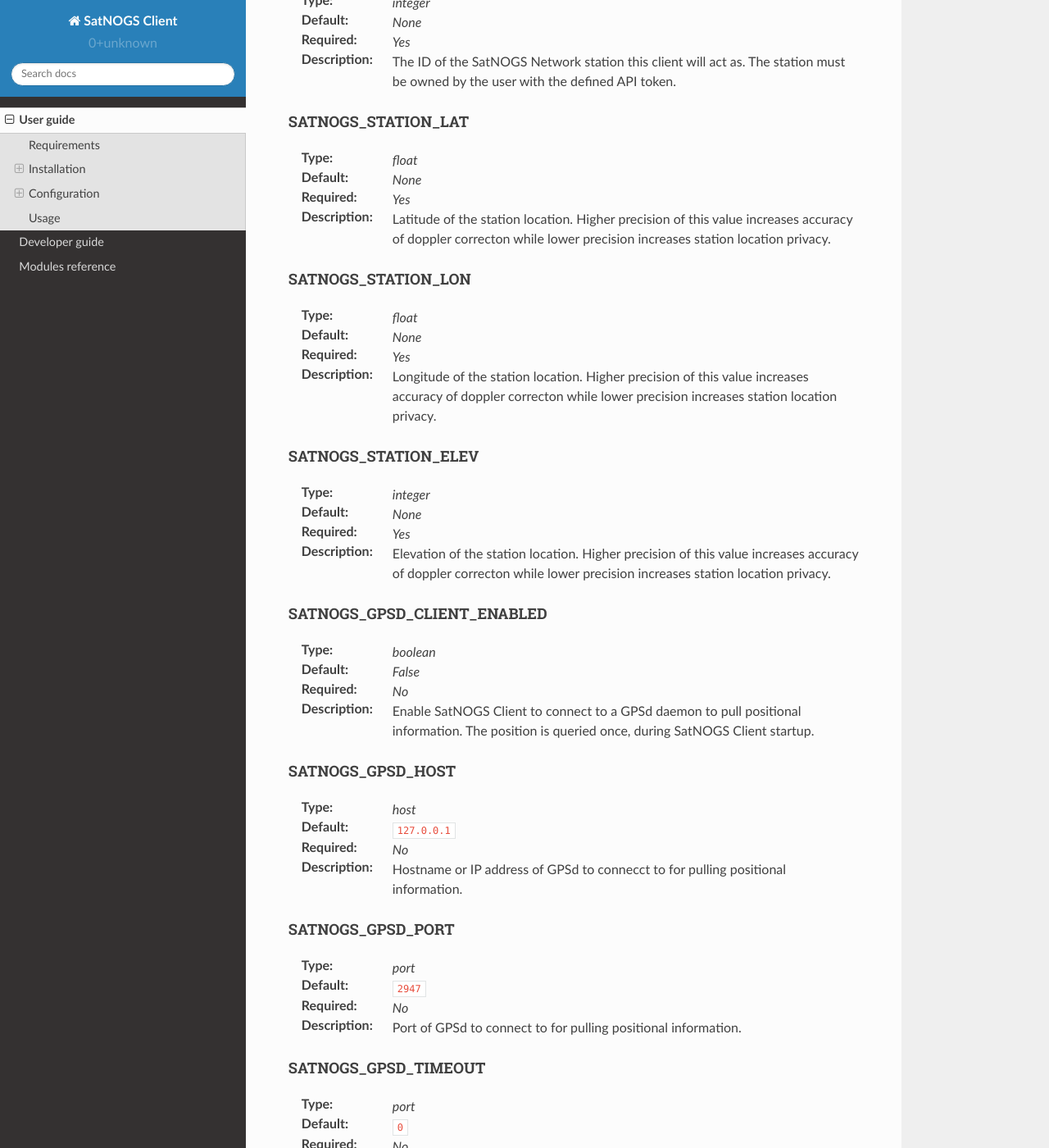
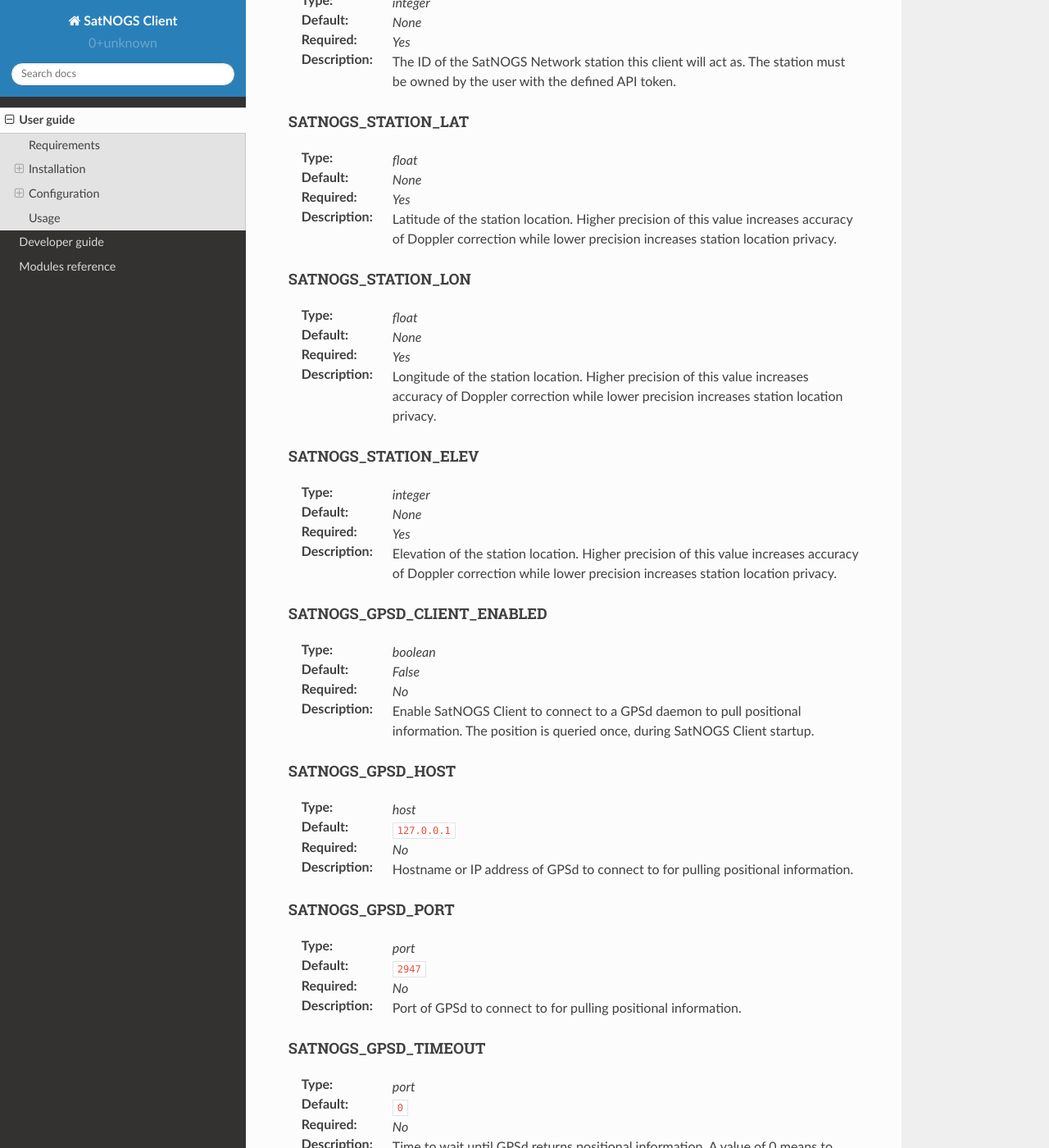
Before and after one commit to yaplik/satnogs-client, a Sphinx documentation site: the page built from docs/userguide.rst, in a window 1280 px wide and 1400 px high, scrolled down 1558 px. Shown: the whole window at 82% size. Built offline with Sphinx 7.4.7 and the Read the Docs theme 2.0.0, drawn with Linux system fonts in a browser that asks for light colours; some of the changed text lies outside the part shown.

Commit message:
docs: Fix a few spelling errors
Signed-off-by: Vasilis Tsiligiannis <acinonyx@openwrt.gr>

```diff
--- a/docs/userguide.rst
+++ b/docs/userguide.rst
@@ -94,7 +94,7 @@
 :Required: *Yes*
 :Description:
    Latitude of the station location.
-   Higher precision of this value increases accuracy of doppler correcton while lower precision increases station location privacy.
+   Higher precision of this value increases accuracy of Doppler correction while lower precision increases station location privacy.
 
 
 SATNOGS_STATION_LON
@@ -105,7 +105,7 @@
 :Required: *Yes*
 :Description:
    Longitude of the station location.
-   Higher precision of this value increases accuracy of doppler correcton while lower precision increases station location privacy.
+   Higher precision of this value increases accuracy of Doppler correction while lower precision increases station location privacy.
 
 
 SATNOGS_STATION_ELEV
@@ -116,7 +116,7 @@
 :Required: *Yes*
 :Description:
    Elevation of the station location.
-   Higher precision of this value increases accuracy of doppler correcton while lower precision increases station location privacy.
+   Higher precision of this value increases accuracy of Doppler correction while lower precision increases station location privacy.
 
 
 SATNOGS_GPSD_CLIENT_ENABLED
@@ -137,7 +137,7 @@
 :Default: ``127.0.0.1``
 :Required: *No*
 :Description:
-   Hostname or IP address of GPSd to connecct to for pulling positional information.
+   Hostname or IP address of GPSd to connect to for pulling positional information.
 
 
 SATNOGS_GPSD_PORT
@@ -502,7 +502,7 @@
 :Default: *None*
 :Required: *No*
 :Description:
-   IP destination of UDP data with doppler corrected I/Q.
+   IP destination of UDP data with Doppler corrected I/Q.
 
 
 UDP_DUMP_PORT
@@ -511,7 +511,7 @@
 :Default: ``57356``
 :Required: *No*
 :Description:
-   Port for UDP data with doppler corrected I/Q.
+   Port for UDP data with Doppler corrected I/Q.
 
 
 SATNOGS_WATERFALL_AUTORANGE
```
